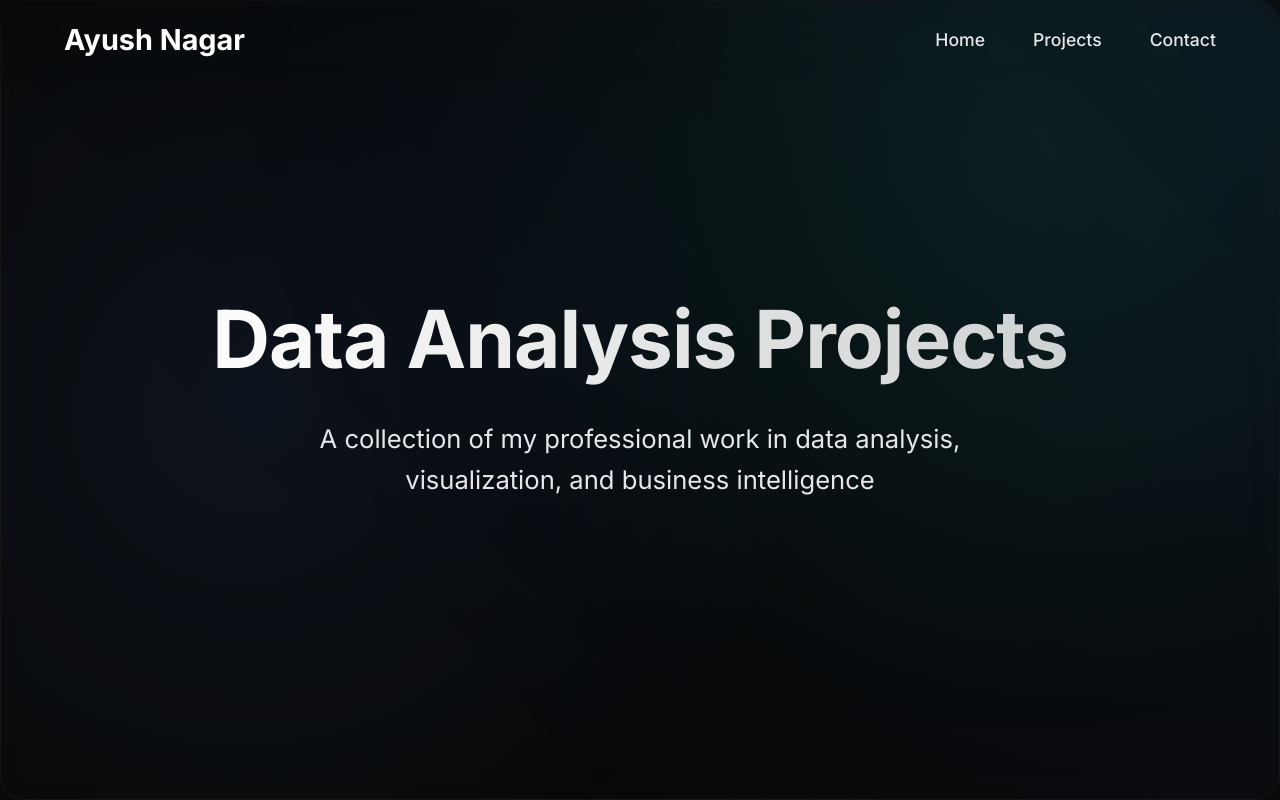
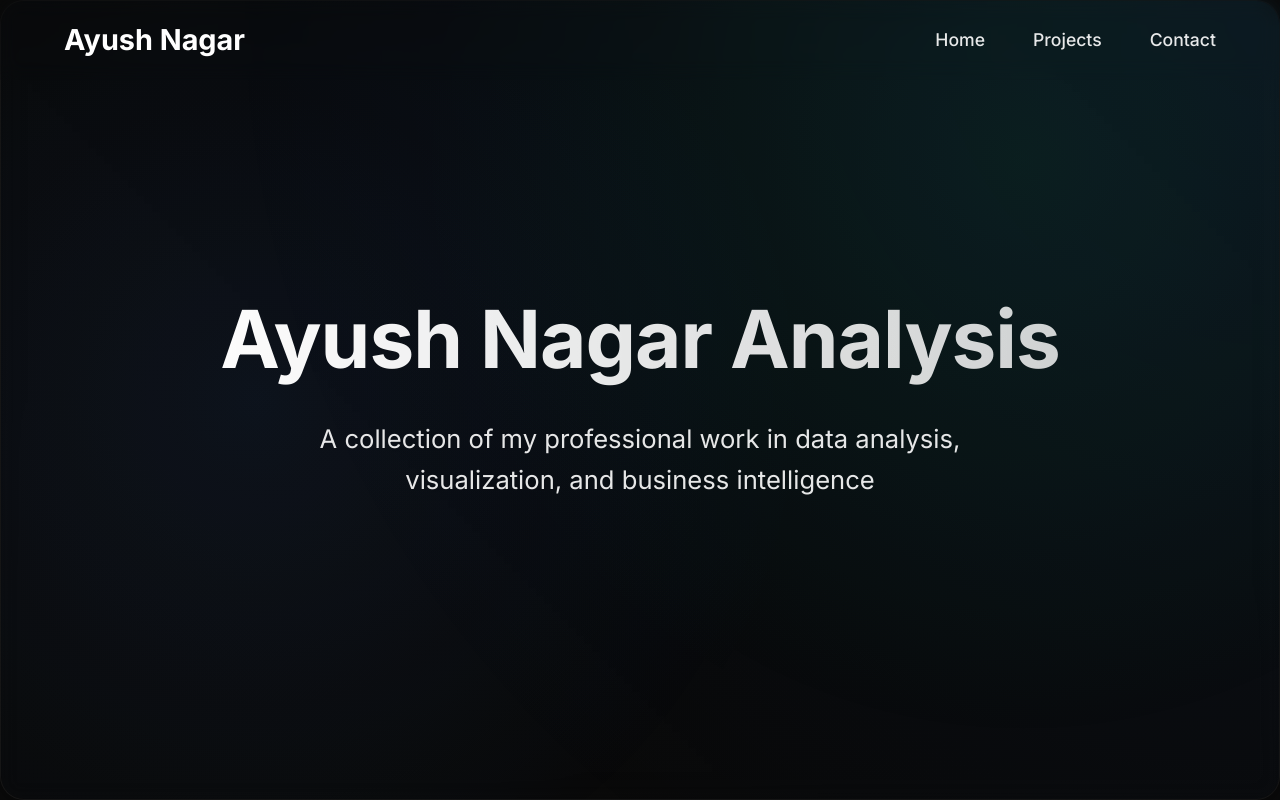
Before and after one commit to Prime-analysis/Ayush-Nagar, a plain HTML site: page index.html in a window 1280 px wide. Shown: the top 800 px of the page. Drawn offline with Linux system fonts and the light colour scheme.

Commit message:
Update index.html

```diff
--- a/index.html
+++ b/index.html
@@ -25,7 +25,7 @@
     <section class="hero">
         <div class="container">
             <div class="hero-content">
-                <h1>Data Analysis Projects</h1>
+                <h1>Ayush Nagar Analysis</h1>
                 <p>A collection of my professional work in data analysis, visualization, and business intelligence</p>
             </div>
         </div>
```
